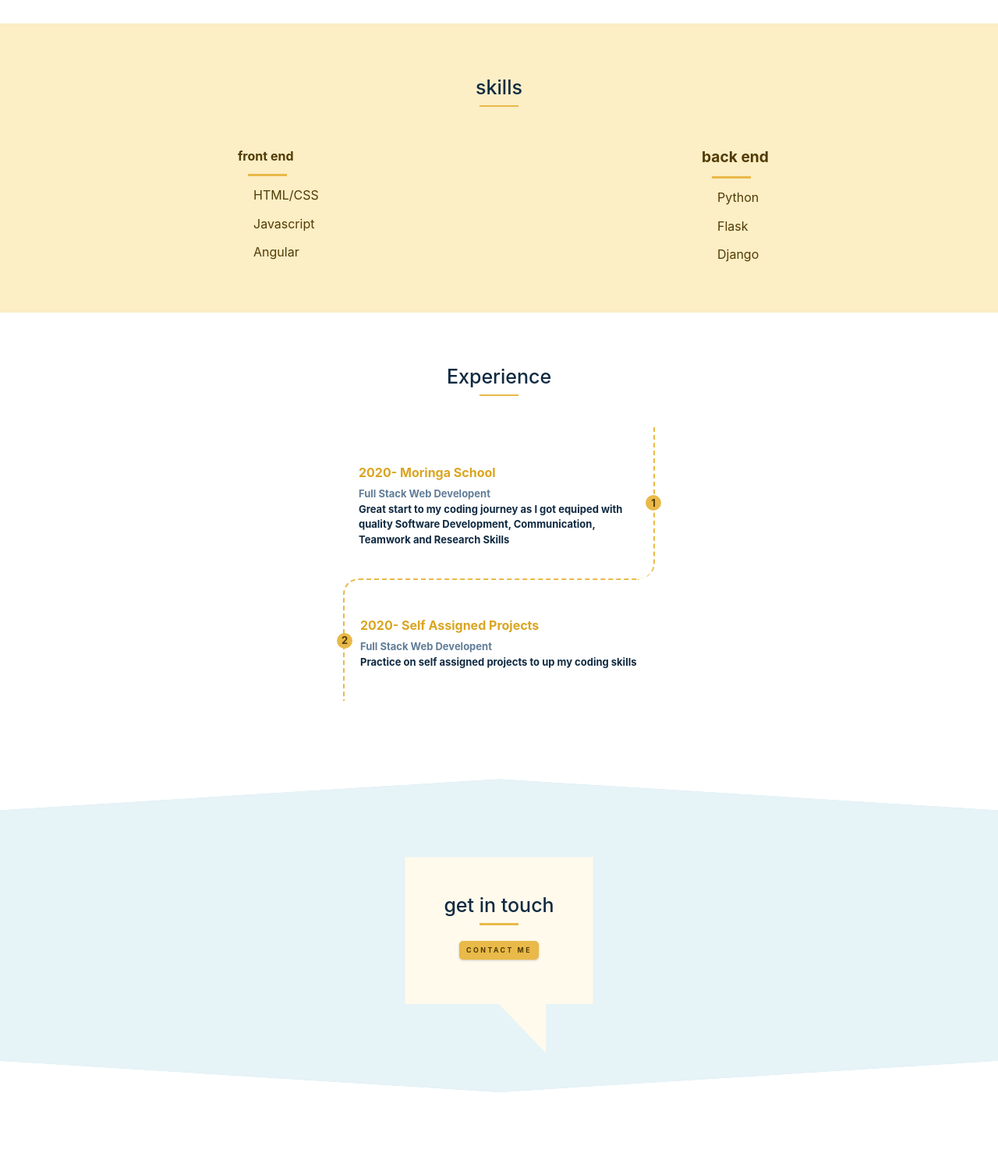
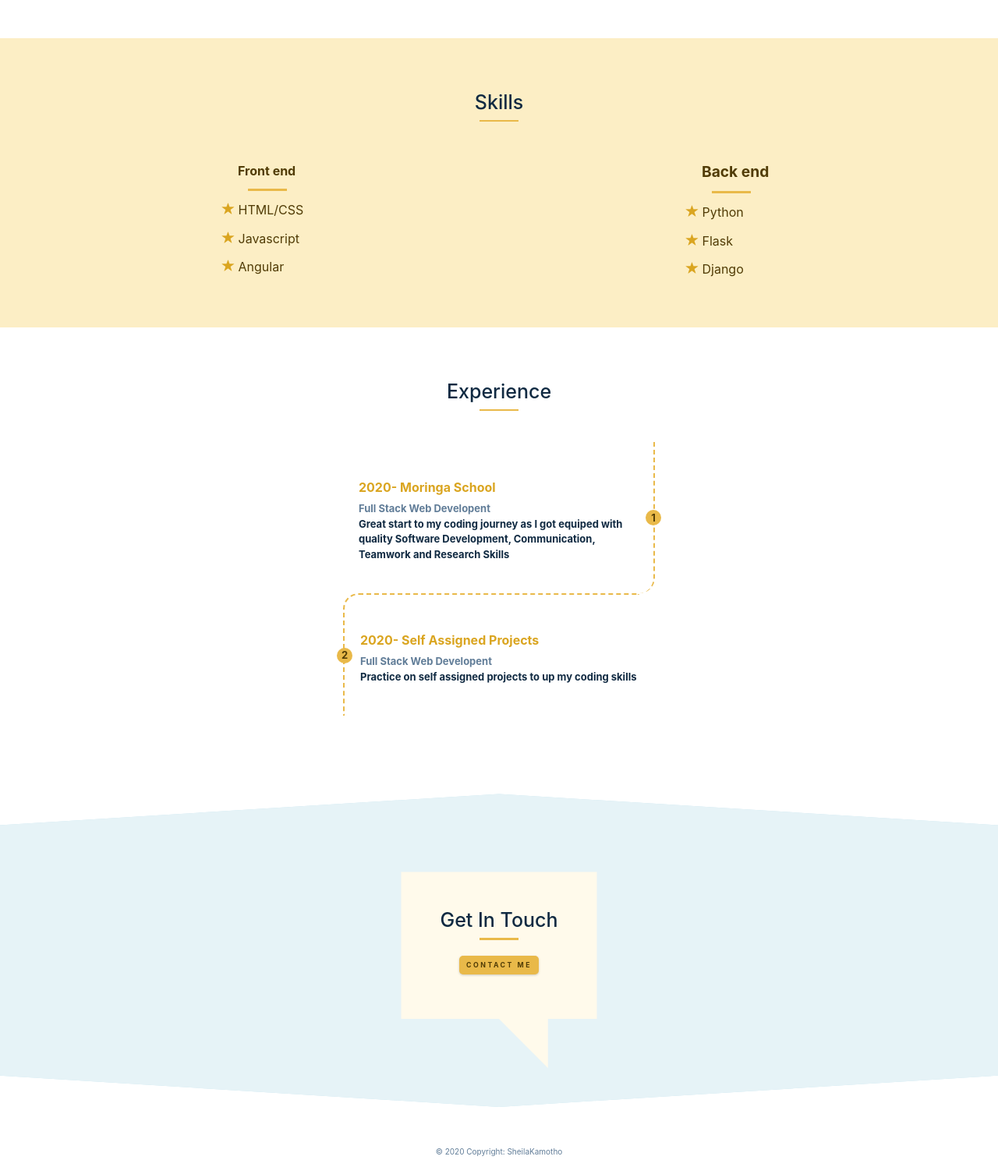
Before and after one commit to SheilaKamotho/sheila, a Django app: page / in a window 1280 px wide. Shown: the part 2188-3685 px from the top of the page at 78% size. Before the commit the page ends 3589 px from the top, so only its background shows below. Run offline with Django 3.2, Linux system fonts and the light colour scheme; some libraries are stand-ins or nearby versions.

Commit message:
add changes

```diff
--- a/portfolio/templates/home.html
+++ b/portfolio/templates/home.html
@@ -54,14 +54,14 @@
   <section class="section bg-grey">
     <!-- section title -->
     <div class="section-title">
-      <h2>services</h2>
+      <h2>Services</h2>
       <div class="underline"></div>
     </div>
     <!--end of section title -->
     <div class="services-center section-center">
       <!-- single service -->
       <article class="service">
-        <!-- <i class="fas fa-code service-icon"></i> -->
+        <i class="fa fa-code" style="font-weight: bolder; font-size: large; color: goldenrod;" aria-hidden="true"></i>
         <h4 style="font-weight: bold; font-size: small;">Web Design</h4>
         <div class="underline"></div>
         <p style="font-weight: bold; font-size: small;">
@@ -70,8 +70,7 @@
       </article>
       <!-- end of single service -->
       <!-- single service -->
-      <article class="service">
-        <!-- <i class="fab fa-sketch service-icon"></i> -->
+      <article class="service"><i class="fa fa-code" style="font-weight: bolder; font-size: large; color: goldenrod;" aria-hidden="true"></i><!-- <i class="fab fa-sketch service-icon"></i> -->
         <h4 style="font-weight: bold; font-size: small;">Web Development</h4>
         <div class="underline"></div>
         <p style="font-weight: bold; font-size: small;">
@@ -81,7 +80,7 @@
       <!-- end of single service -->
       <!-- single service -->
       <article class="service">
-        <!-- <i class="fab fa-android service-icon"></i> -->
+        <i class="fa fa-code" style="font-weight: bolder; font-size: large; color: goldenrod;" aria-hidden="true"></i>
         <h4 style="font-weight: bold; font-size: small;">Maintenance</h4>
         <div class="underline"></div>
         <p style="font-weight: bold; font-size: small;">
@@ -196,17 +195,17 @@
   <section class="section skills" style="font-size: medium;">
     <!-- section title -->
     <div class="section-title">
-      <h2>skills</h2>
+      <h2>Skills</h2>
       <div class="underline"></div>
     </div>
     <!--end of section title -->
     <div class="section-center skills-center">
       <article>
-        <h3 style="font-weight: bold; font-size: medium; padding-left: 250px;">front end</h3>
+        <h3 style="font-weight: bold; font-size: medium; padding-left: 250px;">Front end</h3>
         <div class="underline"></div>
         <!-- single skill -->
         <div class="skill">
-          <p style="padding-left: 270px;">HTML/CSS</p>
+          <p style="padding-left: 230px;"><span style="color: goldenrod;" class="glyphicon glyphicon-star"></span> HTML/CSS</p>
           <!-- <div class="skill-container">
             <div class="skill-value value-80"></div>
             <p class="skill-text skill-text">
@@ -217,7 +216,7 @@
         <!--end of  single skill -->
         <!-- single skill -->
         <div class="skill">
-          <p style="padding-left: 270px;">Javascript</p>
+          <p style="padding-left: 230px;"><span style="color: goldenrod;" class="glyphicon glyphicon-star"></span> Javascript</p>
           <!-- <div class="skill-container">
             <div class="skill-value value-40"></div>
             <p class="skill-text skill-text">
@@ -228,7 +227,7 @@
         <!--end of  single skill -->
         <!-- single skill -->
         <div class="skill">
-          <p style="padding-left: 270px;">Angular</p>
+          <p style="padding-left: 230px;"><span style="color: goldenrod;" class="glyphicon glyphicon-star"></span> Angular</p>
           <!-- <div class="skill-container">
             <div class="skill-value value-80"></div>
             <p class="skill-text skill-text">
@@ -239,11 +238,11 @@
         <!--end of  single skill -->
       </article>
       <article>
-        <h3 style="font-weight: bold; font-size: larger; padding-left: 250px;">back end</h3>
+        <h3 style="font-weight: bold; font-size: larger; padding-left: 250px;">Back end</h3>
         <div class="underline"></div>
         <!-- single skill -->
         <div class="skill">
-          <p style="padding-left: 270px;">Python</p>
+          <p style="padding-left: 230px;"><span style="color: goldenrod;" class="glyphicon glyphicon-star"></span> Python</p>
           <!-- <div class="skill-container">
             <div class="skill-value"></div>
             <p class="skill-text">
@@ -254,7 +253,7 @@
         <!--end of  single skill -->
         <!-- single skill -->
         <div class="skill">
-          <p style="padding-left: 270px;">Flask</p>
+          <p style="padding-left: 230px;"><span style="color: goldenrod;" class="glyphicon glyphicon-star"></span> Flask</p>
           <!-- <div class="skill-container">
             <div class="skill-value value"></div>
             <p class="skill-text skill-text">
@@ -265,7 +264,7 @@
         <!--end of  single skill -->
         <!-- single skill -->
         <div class="skill">
-          <p style="padding-left: 270px;">Django</p>
+          <p style="padding-left: 230px;"><span style="color: goldenrod;" class="glyphicon glyphicon-star"></span> Django</p>
           <!-- <div class="skill-container">
             <div class="skill-value value-80"></div>
             <p class="skill-text skill-text">
@@ -328,7 +327,7 @@
     <div class="video-banner">
       <!-- section title -->
       <div class="section-title">
-        <h2>get in touch</h2>
+        <h2>Get In Touch</h2>
         <div class="underline"></div>
       </div>
       <!--end of section title -->
@@ -338,5 +337,6 @@
     </div>
   </section>
 
-  <script src="./js/app.js"></script>
+<p class="text-center">© 2020 Copyright: SheilaKamotho</p>
+
 {% endblock %}
--- a/requirements.txt
+++ b/requirements.txt
@@ -2,8 +2,11 @@ asgiref==3.3.1
 dj-database-url==0.5.0
 Django==3.1.3
 django-bootstrap3==14.2.0
+django-heroku==0.3.1
 gunicorn==20.0.4
 importlib-metadata==1.7.0
+psycopg2==2.7.5
+psycopg2-binary==2.8.6
 python-decouple==3.3
 pytz==2020.4
 sqlparse==0.4.1
```
Also changed, not shown: portfolio/templates/contact.html (+4 -3 lines), pportfolio/settings.py (+30 -25 lines).
